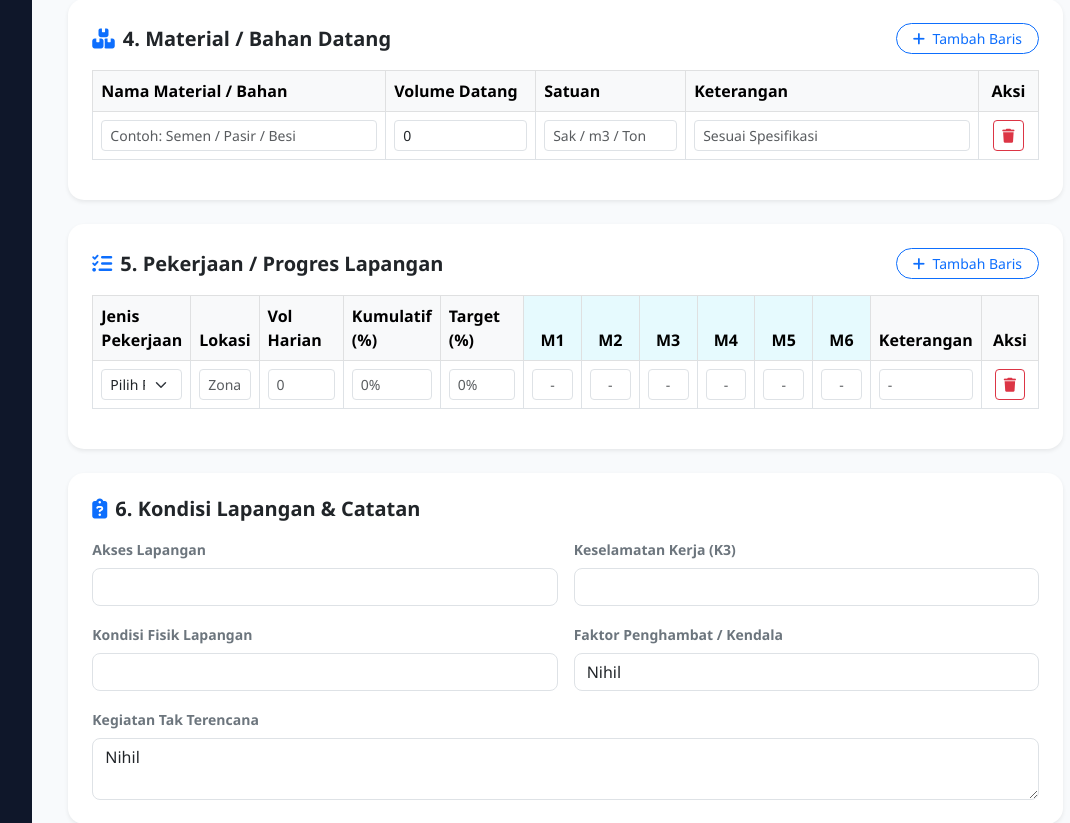
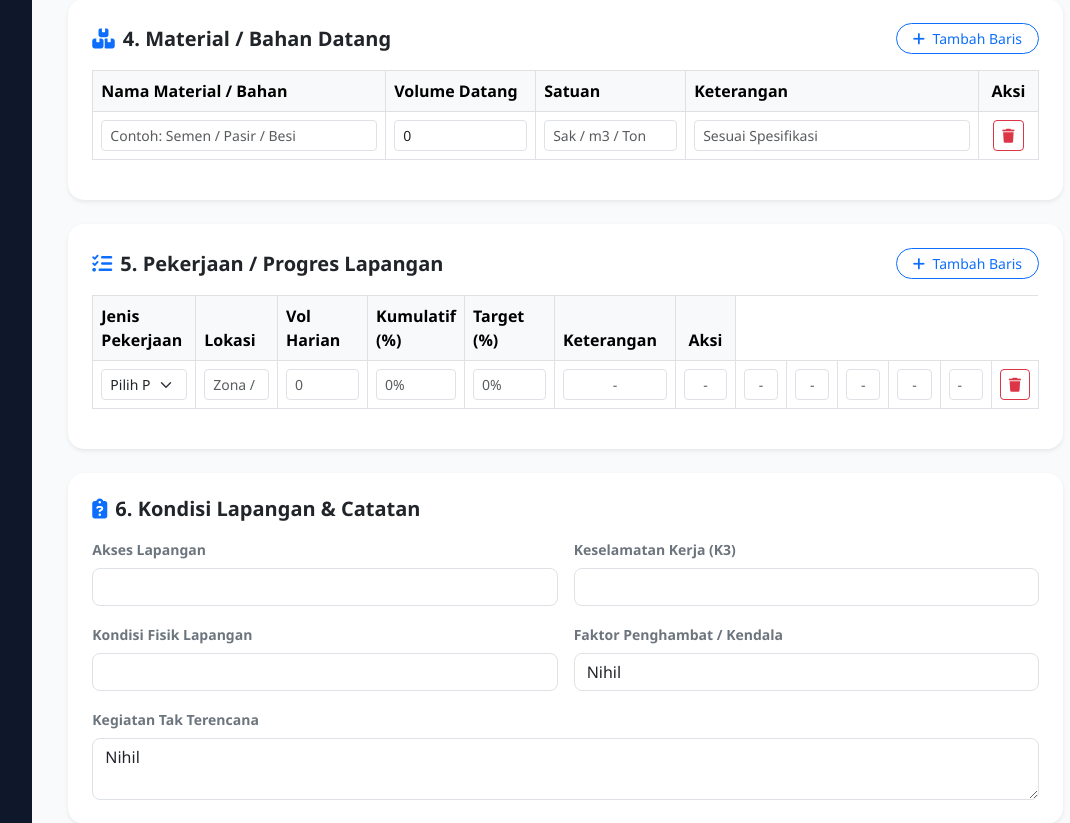
Before and after one commit to donnyary/manpro-webapp, a Flask app: template templates/edit_laporan.html in a window 1280 px wide. Shown: the part 770-1593 px from the top of the page, without its empty margins (181-1251 px from the left). Run offline with Flask 3, Linux system fonts and the light colour scheme; the template is opened without the code that fills it, so the values that code supplies are empty.

Commit message:
Auto: templates\edit_laporan.html

```diff
--- a/templates/edit_laporan.html
+++ b/templates/edit_laporan.html
@@ -207,12 +207,6 @@
                             <th style="width: 90px;">Vol Harian</th>
                             <th style="width: 90px;">Kumulatif (%)</th>
                             <th style="width: 90px;">Target (%)</th>
-                            <th style="width: 65px;" class="text-center bg-info bg-opacity-10">M1</th>
-                            <th style="width: 65px;" class="text-center bg-info bg-opacity-10">M2</th>
-                            <th style="width: 65px;" class="text-center bg-info bg-opacity-10">M3</th>
-                            <th style="width: 65px;" class="text-center bg-info bg-opacity-10">M4</th>
-                            <th style="width: 65px;" class="text-center bg-info bg-opacity-10">M5</th>
-                            <th style="width: 65px;" class="text-center bg-info bg-opacity-10">M6</th>
                             <th>Keterangan</th>
                             <th style="width: 60px;" class="text-center">Aksi</th>
                         </tr>
```
